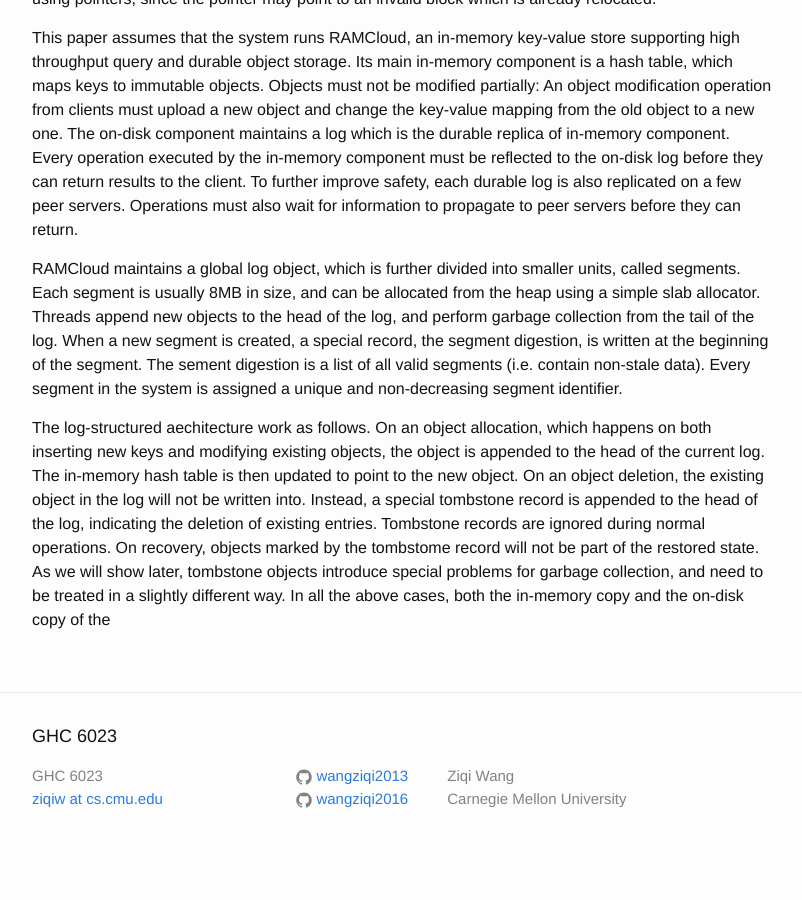
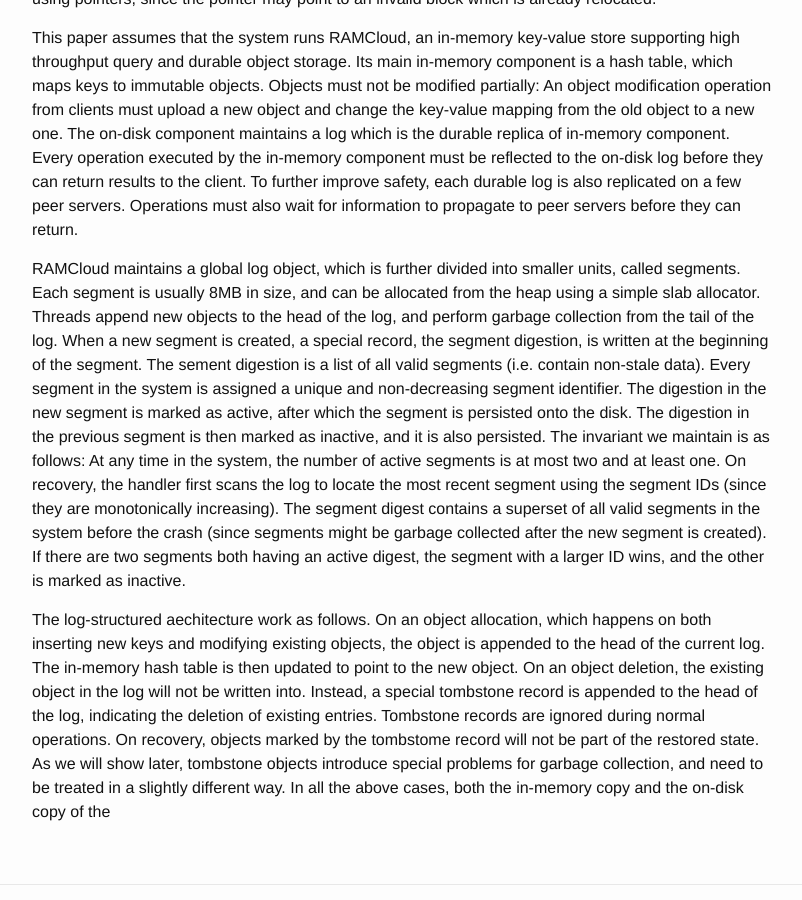
Before and after one commit to wangziqi2013/wangziqi2013.github.io, a Jekyll site: the page built from _posts/2019-03-03-log-structured-mem-for-dram-based-storage.markdown, in a window 1280 px wide and 900 px high, scrolled down 832 px. Shown: the whole window, without its empty margins (238-1040 px from the left). Built offline with Jekyll 4.4.1, drawn with Linux system fonts in a browser that asks for light colours; before the commit the page ends 1702 px from its top, so only the background shows below that.

Commit message:
Adding digest

```diff
--- a/_posts/2019-03-03-log-structured-mem-for-dram-based-storage.markdown
+++ b/_posts/2019-03-03-log-structured-mem-for-dram-based-storage.markdown
@@ -40,6 +40,13 @@ usually 8MB in size, and can be allocated from the heap using a simple slab allo
 head of the log, and perform garbage collection from the tail of the log. When a new segment is created, a special record,
 the segment digestion, is written at the beginning of the segment. The sement digestion is a list of all valid segments
 (i.e. contain non-stale data). Every segment in the system is assigned a unique and non-decreasing segment identifier.
+The digestion in the new segment is marked as active, after which the segment is persisted onto the disk. The digestion
+in the previous segment is then marked as inactive, and it is also persisted. The invariant we maintain is as follows: At
+any time in the system, the number of active segments is at most two and at least one. On recovery, the handler first scans
+the log to locate the most recent segment using the segment IDs (since they are monotonically increasing). The segment digest
+contains a superset of all valid segments in the system before the crash (since segments might be garbage collected after
+the new segment is created). If there are two segments both having an active digest, the segment with a larger ID wins,
+and the other is marked as inactive.
 
 The log-structured aechitecture work as follows. On an object allocation, which happens on both inserting new keys and modifying
 existing objects, the object is appended to the head of the current log. The in-memory hash table is then updated to point
```
